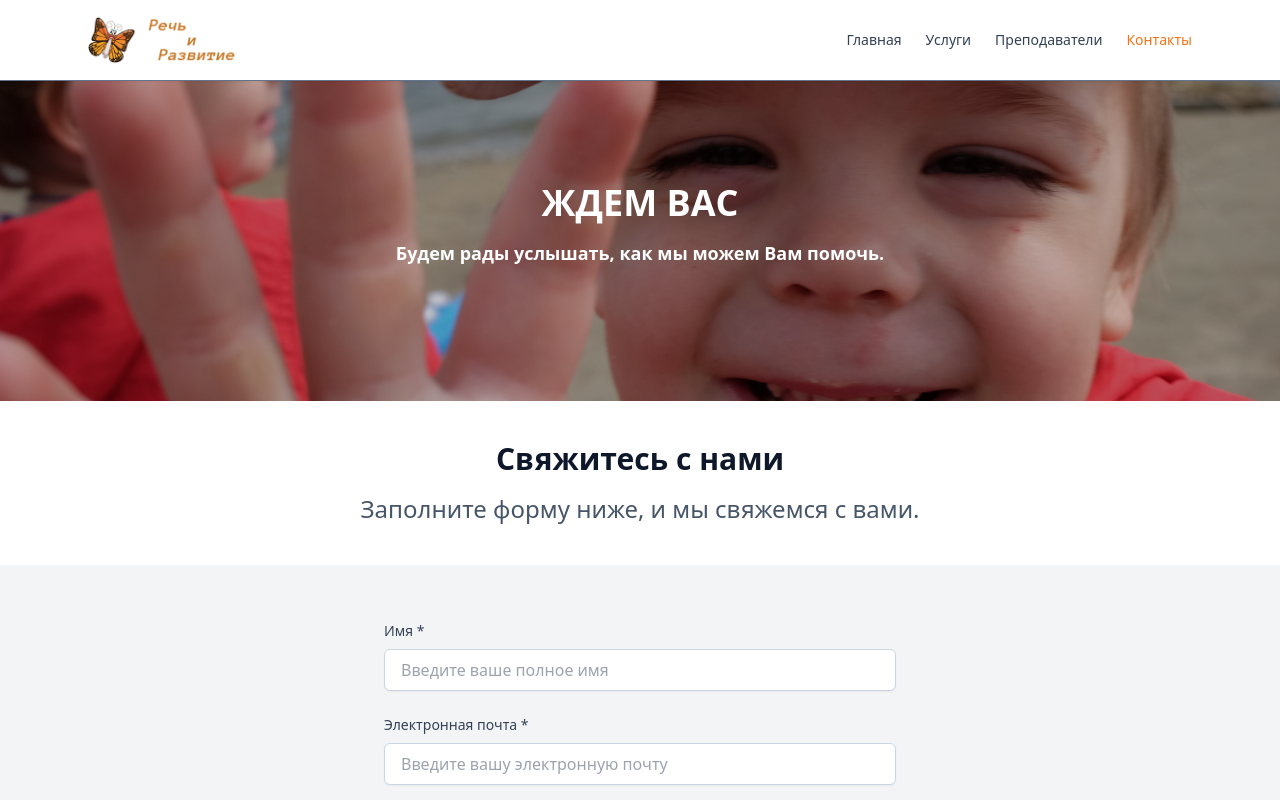
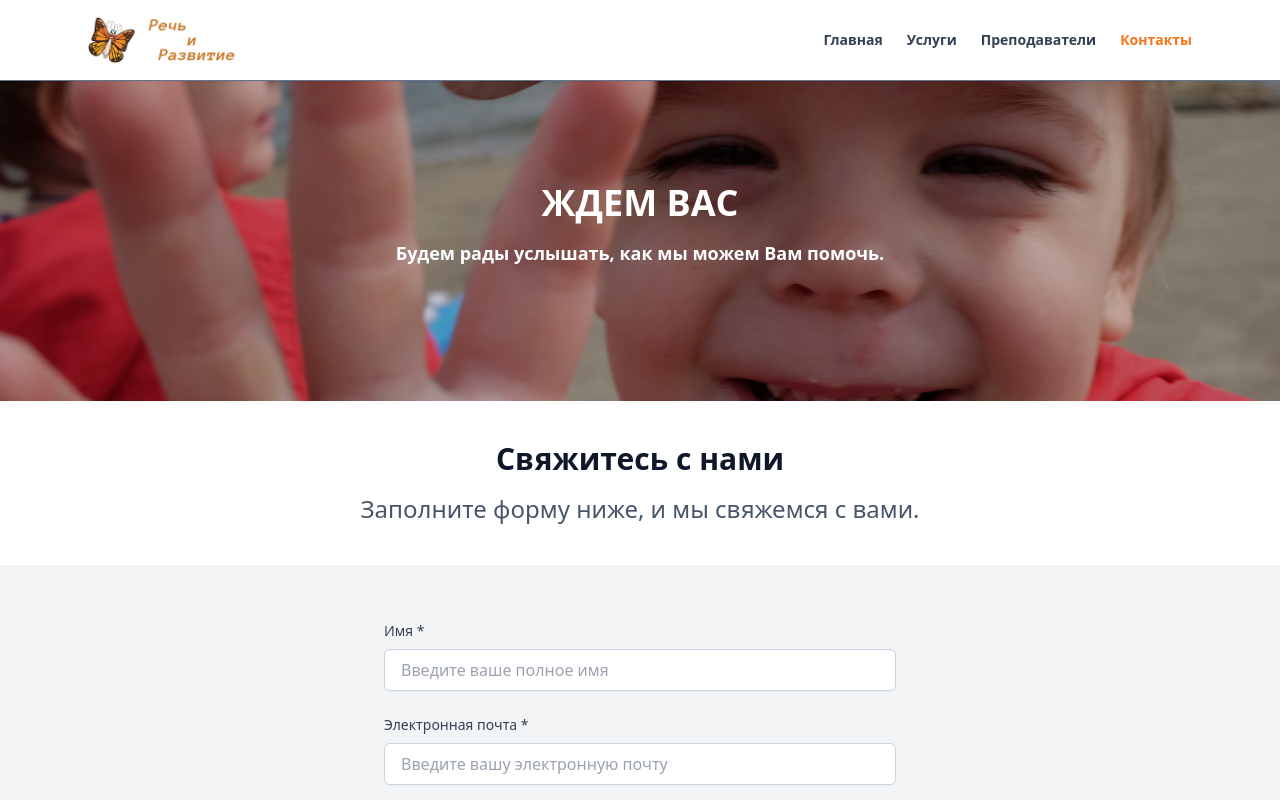
Before and after one commit to sebaural/speech-development, a React (Vite) app: page /contact in a window 1280 px wide. Shown: the top 800 px of the page. Built offline with nearby package versions, Linux system fonts and the light colour scheme.

Commit message:
return to all teachers link adjustment

```diff
--- a/src/components/Nav.tsx
+++ b/src/components/Nav.tsx
@@ -40,10 +40,10 @@ export default function Nav(): JSX.Element {
         </Link>
 
         <nav className="hidden md:flex gap-6">
-          {!isHome && <Link to="/" onClick={(e) => handleNavClick(e, '/')} className={`text-sm ${location.pathname === '/' ? 'text-orange-500 font-medium' : 'text-slate-700 hover:text-sky-500'}`}>Главная</Link>}
-          <Link to="/features" onClick={(e) => handleNavClick(e, '/features')} className={`text-sm ${location.pathname === '/features' || location.pathname.startsWith('/features/') ? 'text-orange-500 font-medium' : 'text-slate-700 hover:text-sky-500'}`}>Услуги</Link>
-          <Link to="/teachers" onClick={(e) => handleNavClick(e, '/teachers')} className={`text-sm ${location.pathname === '/teachers' || location.pathname.startsWith('/teachers/') ? 'text-orange-500 font-medium' : 'text-slate-700 hover:text-sky-500'}`}>Преподаватели</Link>
-          <Link to="/contact" onClick={(e) => handleNavClick(e, '/contact')} className={`text-sm ${location.pathname === '/contact' ? 'text-orange-500 font-medium' : 'text-slate-700 hover:text-sky-500'}`}>Контакты</Link>
+          {!isHome && <Link to="/" onClick={(e) => handleNavClick(e, '/')} className={`text-sm font-semibold ${location.pathname === '/' ? 'text-orange-500' : 'text-slate-700 hover:text-sky-500'}`}>Главная</Link>}
+          <Link to="/features" onClick={(e) => handleNavClick(e, '/features')} className={`text-sm font-semibold ${location.pathname === '/features' || location.pathname.startsWith('/features/') ? 'text-orange-500' : 'text-slate-700 hover:text-sky-500'}`}>Услуги</Link>
+          <Link to="/teachers" onClick={(e) => handleNavClick(e, '/teachers')} className={`text-sm font-semibold ${location.pathname === '/teachers' || location.pathname.startsWith('/teachers/') ? 'text-orange-500' : 'text-slate-700 hover:text-sky-500'}`}>Преподаватели</Link>
+          <Link to="/contact" onClick={(e) => handleNavClick(e, '/contact')} className={`text-sm font-semibold ${location.pathname === '/contact' ? 'text-orange-500' : 'text-slate-700 hover:text-sky-500'}`}>Контакты</Link>
         </nav>
 
         {/* mobile toggle */}
@@ -74,11 +74,11 @@ export default function Nav(): JSX.Element {
         <div id="mobile-menu" className="md:hidden absolute inset-x-0 top-full z-30 bg-white border-t shadow-sm ">
           <div className="menu-slide px-6 py-4 flex flex-col gap-3 border-b border-slate-500" style={{ background: '#eee' }}>
             {!isHome && (
-              <Link to="/" onClick={(e) => { e.preventDefault(); handleMobileNavClick('/'); }} className={`block ${location.pathname === '/' ? 'text-orange-500 font-medium' : 'text-slate-700 hover:text-sky-500'}`}>Главная</Link>
+              <Link to="/" onClick={(e) => { e.preventDefault(); handleMobileNavClick('/'); }} className={`block font-semibold ${location.pathname === '/' ? 'text-orange-500' : 'text-slate-700 hover:text-sky-500'}`}>Главная</Link>
             )}
-            <Link to="/features" onClick={(e) => { e.preventDefault(); handleMobileNavClick('/features'); }} className={`block ${location.pathname === '/features' || location.pathname.startsWith('/features/') ? 'text-orange-500 font-medium' : 'text-slate-700 hover:text-sky-500'}`}>Услуги</Link>
-            <Link to="/teachers" onClick={(e) => { e.preventDefault(); handleMobileNavClick('/teachers'); }} className={`block ${location.pathname === '/teachers' || location.pathname.startsWith('/teachers/') ? 'text-orange-500 font-medium' : 'text-slate-700 hover:text-sky-500'}`}>Преподаватели</Link>
-            <Link to="/contact" onClick={(e) => { e.preventDefault(); handleMobileNavClick('/contact'); }} className={`block ${location.pathname === '/contact' ? 'text-orange-500 font-medium' : 'text-slate-700 hover:text-sky-500'}`}>Контакты</Link>
+            <Link to="/features" onClick={(e) => { e.preventDefault(); handleMobileNavClick('/features'); }} className={`block font-semibold ${location.pathname === '/features' || location.pathname.startsWith('/features/') ? 'text-orange-500' : 'text-slate-700 hover:text-sky-500'}`}>Услуги</Link>
+            <Link to="/teachers" onClick={(e) => { e.preventDefault(); handleMobileNavClick('/teachers'); }} className={`block font-semibold ${location.pathname === '/teachers' || location.pathname.startsWith('/teachers/') ? 'text-orange-500' : 'text-slate-700 hover:text-sky-500'}`}>Преподаватели</Link>
+            <Link to="/contact" onClick={(e) => { e.preventDefault(); handleMobileNavClick('/contact'); }} className={`block font-semibold ${location.pathname === '/contact' ? 'text-orange-500' : 'text-slate-700 hover:text-sky-500'}`}>Контакты</Link>
           </div>
         </div>
       )}
--- a/src/pages/teachers/[slug].tsx
+++ b/src/pages/teachers/[slug].tsx
@@ -125,7 +125,8 @@ function TeacherNotFound({ onTeachersClick }: { onTeachersClick: (e: React.Mouse
         <Link
           to="/teachers"
           onClick={onTeachersClick}
-          className="text-accent hover:text-accent-dark underline transition-colors text-sm sm:text-base"
+          className="underline transition-colors text-sm sm:text-base font-semibold"
+          style={{ color: 'rgb(14, 165, 233)' }}
         >
           Вернуться к преподавателям
         </Link>
@@ -301,13 +302,14 @@ export default function TeacherDetailPage(): JSX.Element {
           </section>
 
           {/* Navigation Footer */}
-          <footer className="mt-6 sm:mt-8 pt-4 sm:pt-6 border-t border-slate-200 not-prose text-center sm:text-left">
+          <footer className="mt-6 sm:mt-8 pt-6 border-t border-slate-200 not-prose text-center sm:text-left">
             <Link
               to="/teachers"
               onClick={handleTeachersClick}
-              className="inline-flex items-center text-accent hover:text-accent-dark transition-colors focus:outline-none focus:ring-2 focus:ring-accent focus:ring-opacity-50 rounded px-2 py-1 text-sm sm:text-base"
+              className="inline-flex items-center transition-colors focus:outline-none focus:ring-2 focus:ring-accent focus:ring-opacity-50 rounded px-2 py-1 text-sm sm:text-base font-semibold"
+              style={{ color: 'rgb(14, 165, 233)' }}
             >
-              ← Вернуться к преподавателям
+              <span className="font-light mr-2 flex items-center text-xl">⬅</span> Вернуться к преподавателям
             </Link>
           </footer>
 
```
